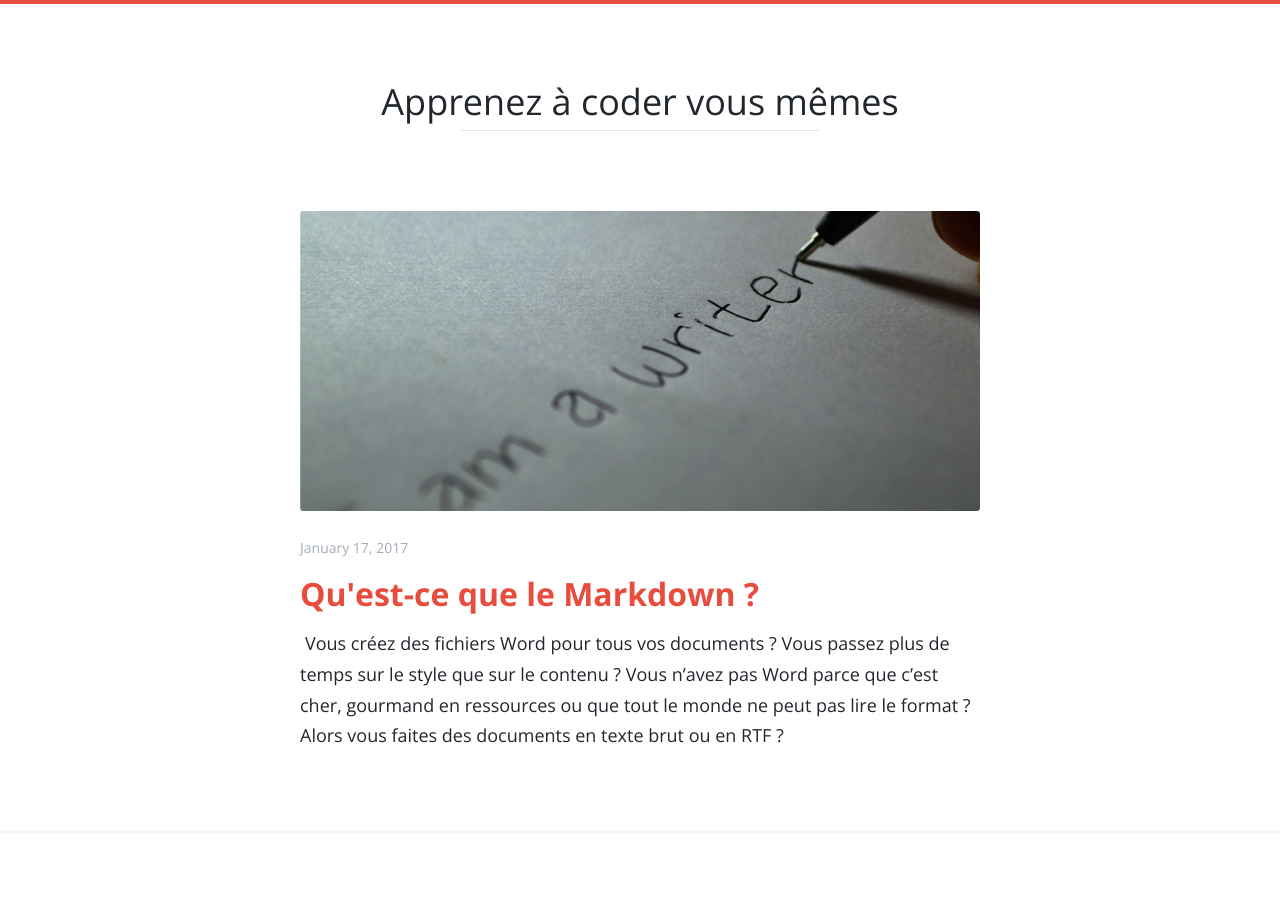
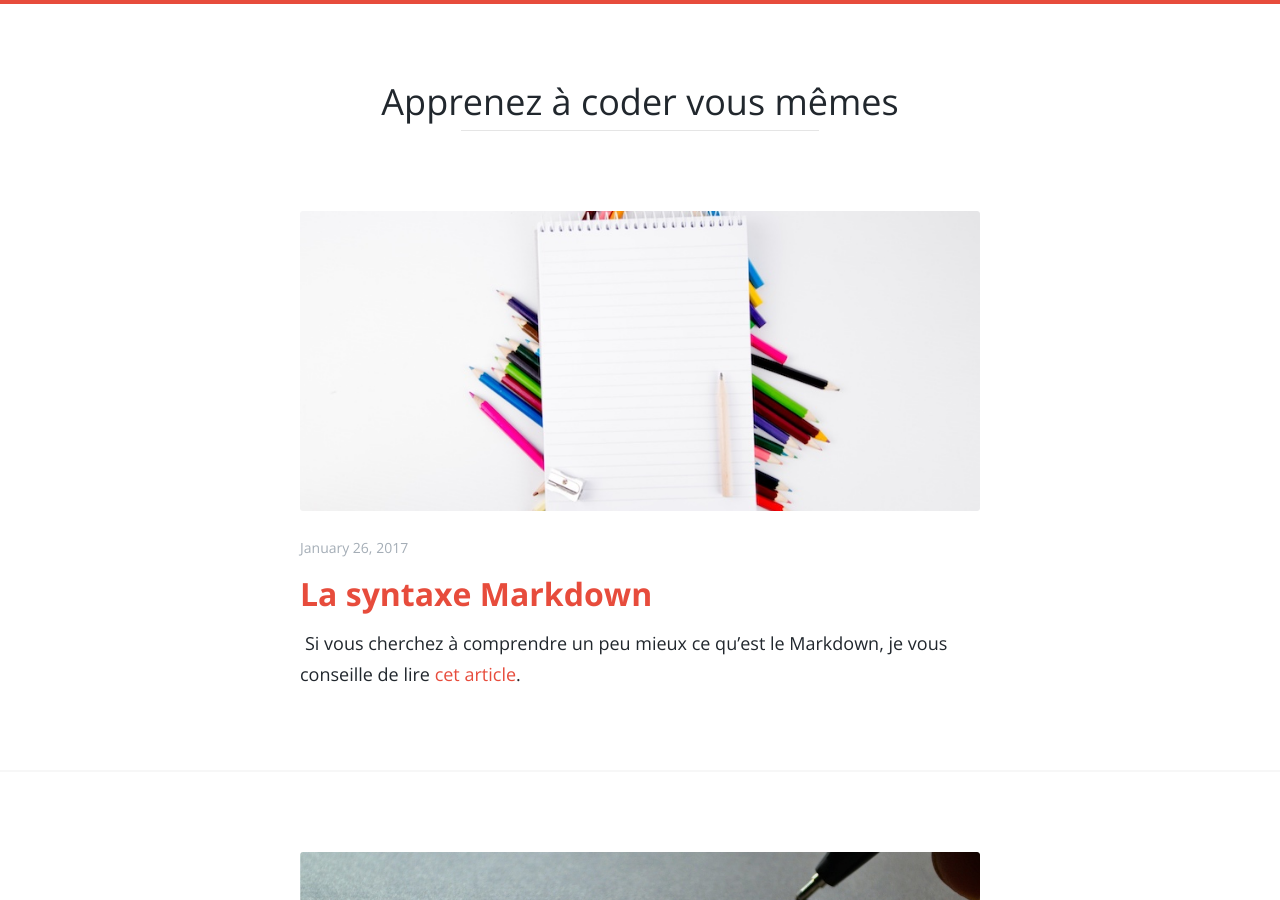
Before and after one commit to BootstrapYourCodingSkills/bootstrapyourcodingskills.github.io, a Jekyll site: the page built from index.html, in a window 1280 px wide and 900 px high. Built offline with Jekyll 4.4.1, drawn with Linux system fonts in a browser that asks for light colours; the list of posts is cut into pages by our own code; part of the change alters nothing that is shown.

Commit message:
Update 'markdown syntax' post

````diff
--- a/_drafts/2017-01-25-apprendre-markdown.md
+++ b/_posts/2017-01-26-syntaxe-markdown.md
@@ -1,13 +1,15 @@
 ---
 layout: post
-title:  "Apprendre le Markdown"
-date:   2017-01-25 13:13:14 +0100
+title:  "La syntaxe Markdown"
+date:   2017-01-26 13:13:14 +0100
 image: writing2.jpg
 comments: true
 video: false
 ---
 
-Si vous chercher à comprendre un peu mieux ce qu'est le Markdown, je vous conseille de lire [cet article]({% post_url 2017-01-17-quest-ce-que-le-markdown %}){:target="_blank"}. Cet article présente la syntaxe du Markdown.
+Si vous cherchez à comprendre un peu mieux ce qu'est le Markdown, je vous conseille de lire [cet article]({% post_url 2017-01-17-quest-ce-que-le-markdown %}){:target="_blank"}.
+
+Cet article présente la syntaxe pour lire et écrire un fichier Markdown.
 
 * * *
 
@@ -18,31 +20,33 @@ Si vous chercher à comprendre un peu mieux ce qu'est le Markdown, je vous conse
 <div class="title-custo">
   <p>Rendu</p>
 </div>
+
 ***
-
 
 Ceci est un paragraphe.
 
-Il n'y a pas de retour à la ligne dans un paragraphe. Tout se fait dans le même contenu. Pour mettre un espace entre 2 phrases il faut faire 2 paragraphes. C'est à dire laisser une ligne vide entre 2 morceaux de texte.
+Il n'y a pas de retour à la ligne dans un paragraphe. Tout se fait dans le même contenu. Pour mettre un espace entre 2 phrases il faut faire 2 paragraphes. C'est à dire laisser une ligne vide.
 
-L'espace entre chaque paragraphe est fixe et il n'est possible de le changer.
+L'espace entre chaque paragraphe est fixe et il n'est pas possible de le changer.
 
 <div class="title-custo">
   <p>Texte brut</p>
 </div>
+
 ***
 
     Ceci est un paragraphe.
 
-    Il n'y a pas de retour à la ligne dans un paragraphe. Tout se fait dans le même contenu. Pour mettre un espace entre 2 phrases il faut faire 2 paragraphes. C'est à dire laisser une ligne vide entre 2 morceaux de texte.
+    Il n'y a pas de retour à la ligne dans un paragraphe. Tout se fait dans le même contenu. Pour mettre un espace entre 2 phrases il faut faire 2 paragraphes. C'est à dire laisser une ligne vide.
 
-    L'espace entre chaque paragraphe est fixe et il n'est possible de le changer
+    L'espace entre chaque paragraphe est fixe et il n'est pas possible de le changer
 
 ## Formattage du texte
 
 <div class="title-custo">
   <p>Rendu</p>
 </div>
+
 ***
 
 **gras**
@@ -54,6 +58,7 @@ L'espace entre chaque paragraphe est fixe et il n'est possible de le changer.
 <div class="title-custo">
   <p>Texte brut</p>
 </div>
+
 ***
 
     **gras**
@@ -62,18 +67,18 @@ L'espace entre chaque paragraphe est fixe et il n'est possible de le changer.
 
     ***italique et gras***
 
-On peut utiliser le `_` ou `*` pour formatter du texte. Les 2 signes sont équivalents
+On peut utiliser le `_` ou `*` pour formatter du texte. Les 2 signes sont équivalents.
 
-/!\ Certains éditeurs ne les gèrent pas de la même façon et certains signes ne sont pas utilisables.
-
+![warning]({{ site.url }}/assets/images/warning.png) Markdown étant encore assez jeune, certains éditeurs peuvent ne pas bien interpréter l’un ou l’autre caractère.
 
 ## Titres
 
-Le Markdown a 6 niveaux de titres. Le style des titres dépend de l'éditeur/l'interpreteur de Markdown utilisé.
+Le Markdown a 6 niveaux de titres. Le style des titres dépend de l'éditeur de Markdown utilisé.
 
 <div class="title-custo">
   <p>Rendu</p>
 </div>
+
 ***
 
 # Titre 1
@@ -91,6 +96,7 @@ Le Markdown a 6 niveaux de titres. Le style des titres dépend de l'éditeur/l'i
 <div class="title-custo">
   <p>Texte brut</p>
 </div>
+
 ***
 
     # Titre 1
@@ -105,11 +111,13 @@ Le Markdown a 6 niveaux de titres. Le style des titres dépend de l'éditeur/l'i
 <div class="title-custo">
   <p>Rendu</p>
 </div>
+
 ***
 
 <div class="title-custo">
   <p>Texte brut</p>
 </div>
+
 ***
 
     <!--- Ceci est un commentaire -->
@@ -119,6 +127,7 @@ Le Markdown a 6 niveaux de titres. Le style des titres dépend de l'éditeur/l'i
 <div class="title-custo">
   <p>Rendu</p>
 </div>
+
 ***
 
 
@@ -129,11 +138,16 @@ Le Markdown a 6 niveaux de titres. Le style des titres dépend de l'éditeur/l'i
    * sous item 3
       1. sous sous items 1
       2. sous sous items 2
-      3. ...
+      3. Pour ajouter plusieurs paragraphes dans un item, il faut commencer chaque nouveau paragraphe par autant d’espaces que le début de l'item. Cela permet de garder la numérotation de la liste pour la suite.
+
+         Ceci est un autre paragraphe qui est décalé par plusieurs espaces pour poursuivre la liste ordonnée.
+
+      4. sous sous item 4
 
 <div class="title-custo">
   <p>Texte brut</p>
 </div>
+
 ***
 
     1. Item ordonné 1
@@ -143,19 +157,23 @@ Le Markdown a 6 niveaux de titres. Le style des titres dépend de l'éditeur/l'i
        * sous item 3
           1. sous sous items 1
           2. sous sous items 2
-          3. ...
+          3. Pour ajouter plusieurs paragraphes dans un item, il faut commencer chaque nouveau paragraphe par autant d’espaces que le début de l'item. Cela permet de garder la numérotation de la liste pour la suite.
+
+          Ceci est un autre paragraphe qui est décalé par plusieurs espaces pour poursuivre la liste ordonnée.
+          4. sous sous item 4
 
 ## Liens et images
 
 <div class="title-custo">
   <p>Rendu</p>
 </div>
+
 ***
 
 
 [Lien vers google](http://google.fr)
 
-[Lien vers google via référence][google]
+[Lien vers google via une référence][google]
 
 [google]:http://google.fr
 
@@ -165,11 +183,12 @@ Le Markdown a 6 niveaux de titres. Le style des titres dépend de l'éditeur/l'i
 <div class="title-custo">
   <p>Texte brut</p>
 </div>
+
 ***
 
     [Lien vers google](http://google.fr)
 
-    [Lien vers google via référence][google]
+    [Lien vers google via une référence][google]
 
     [google]:http://google.fr
 
@@ -181,6 +200,7 @@ Le Markdown a 6 niveaux de titres. Le style des titres dépend de l'éditeur/l'i
 <div class="title-custo">
   <p>Rendu</p>
 </div>
+
 ***
 
 
@@ -189,7 +209,7 @@ Colonne 1 | Colonne 2 | Colonne 3
 Cellule 1-1 | Cellule 2-1 | Cellule 3-1
 1 | 2 | 3
 
-ou aligné pour être plus lisible dans le texte brut mais un peu plus contraignant :
+Il est possible d'aligné les caractères `|` et  `- ` pour être plus lisible dans l'édition mais un peu plus contraignant :
 
 Colonne 1   | Colonne 2   | Colonne 3
 ---         | ---         | ---
@@ -199,6 +219,7 @@ Cellule 1-1 | Cellule 2-1 | Cellule 3-1
 <div class="title-custo">
   <p>Texte brut</p>
 </div>
+
 ***
 
     Colonne 1 | Colonne 2 | Colonne 3
@@ -206,8 +227,7 @@ Cellule 1-1 | Cellule 2-1 | Cellule 3-1
     Cellule 1-1 | Cellule 2-1 | Cellule 3-1
     1 | 2 | 3
 
-
-Ou aligné pour être plus lisible dans le texte brut mais un peu plus contraignant :
+Il est possible d'aligné les caractères `|` et  `- ` pour être plus lisible dans l'édition mais un peu plus contraignant :
 
     Colonne 1   | Colonne 2   | Colonne 3
     ---         | ---         | ---
@@ -220,6 +240,7 @@ Ou aligné pour être plus lisible dans le texte brut mais un peu plus contraign
 <div class="title-custo">
   <p>Rendu</p>
 </div>
+
 ***
 
 
@@ -227,21 +248,26 @@ Ou aligné pour être plus lisible dans le texte brut mais un peu plus contraign
 
 `Ajout d'un bloc de code brut sur une seule ligne`
 
+    Une autre façon de créer un bloc de code est d'ajouter 4 espaces avant.
+
 ```
-Ajout de code brut sur une plusieurs lignes. On peut utiliser cette syntaxe pour plusieurs chose mais la plus répendue est l'ajout d'un bloc de code.
+Ajout de code brut sur plusieurs lignes. On peut utiliser cette syntaxe pour mettre en avant du contenu mais elle est surtout utilisé est l'ajout d'un bloc de code.
 ```
 
 <div class="title-custo">
   <p>Texte brut</p>
 </div>
+
 ***
 
     > Ceci est un blockquote
 
     `Ajout d'un bloc de code brut sur une seule ligne`
 
+    Une autre façon de créer un bloc de code est d'ajouter 4 espaces avant.
+
     ```
-    Ajout de code brut sur une plusieurs lignes. On peut utiliser cette syntaxe pour plusieurs chose mais la plus répandue est l'ajout d'un bloc de code.
+    Ajout de code brut sur plusieurs lignes. On peut utiliser cette syntaxe pour mettre en avant du contenu mais elle est surtout utilisé est l'ajout d'un bloc de code.
     ```
 
 ## Règle horizontale
@@ -249,6 +275,7 @@ Ajout de code brut sur une plusieurs lignes. On peut utiliser cette syntaxe pour
 <div class="title-custo">
   <p>Rendu</p>
 </div>
+
 ***
 
 ---
@@ -260,6 +287,7 @@ ___
 <div class="title-custo">
   <p>Texte brut</p>
 </div>
+
 ***
 
     ---
@@ -271,18 +299,20 @@ ___
 
 ## HTML
 
-Il est possible du HTML si le but de l'article est de le transformer en page web. Certains outils sont également capable d'afficher du HTML.
+Il est possible d'ajouter du HTML si le but de l'article est de le transformer en page web. De plus certains éditeurs sont également capable d'afficher du HTML.
 
 <div class="title-custo">
   <p>Rendu</p>
 </div>
 
+***
 
 <p>Ceci est un <strong>paragraphe</strong></p>
 
 <div class="title-custo">
   <p>Texte brut</p>
 </div>
+
 ***
 
     <p>Ceci est un <strong>paragraphe</strong></p>
````
